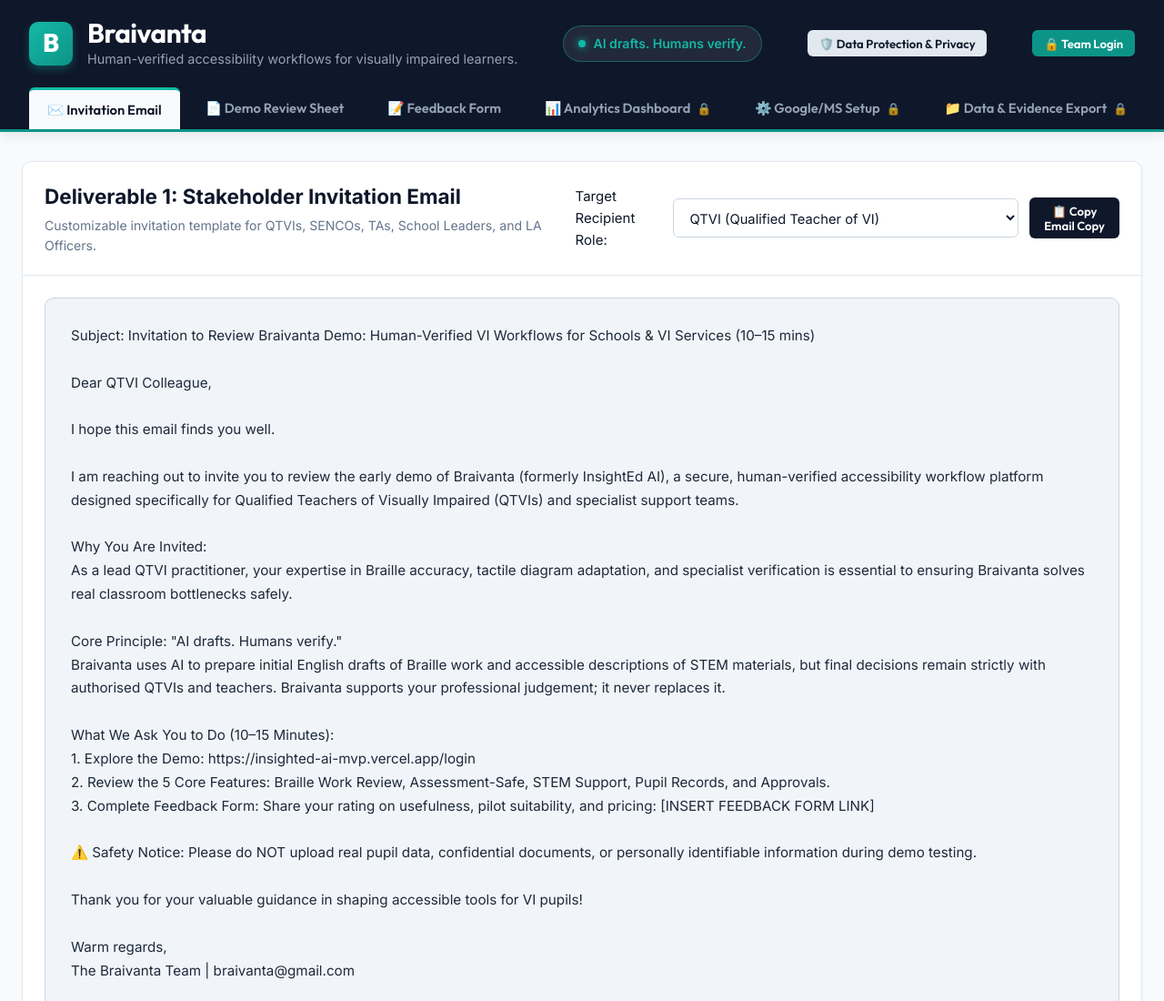
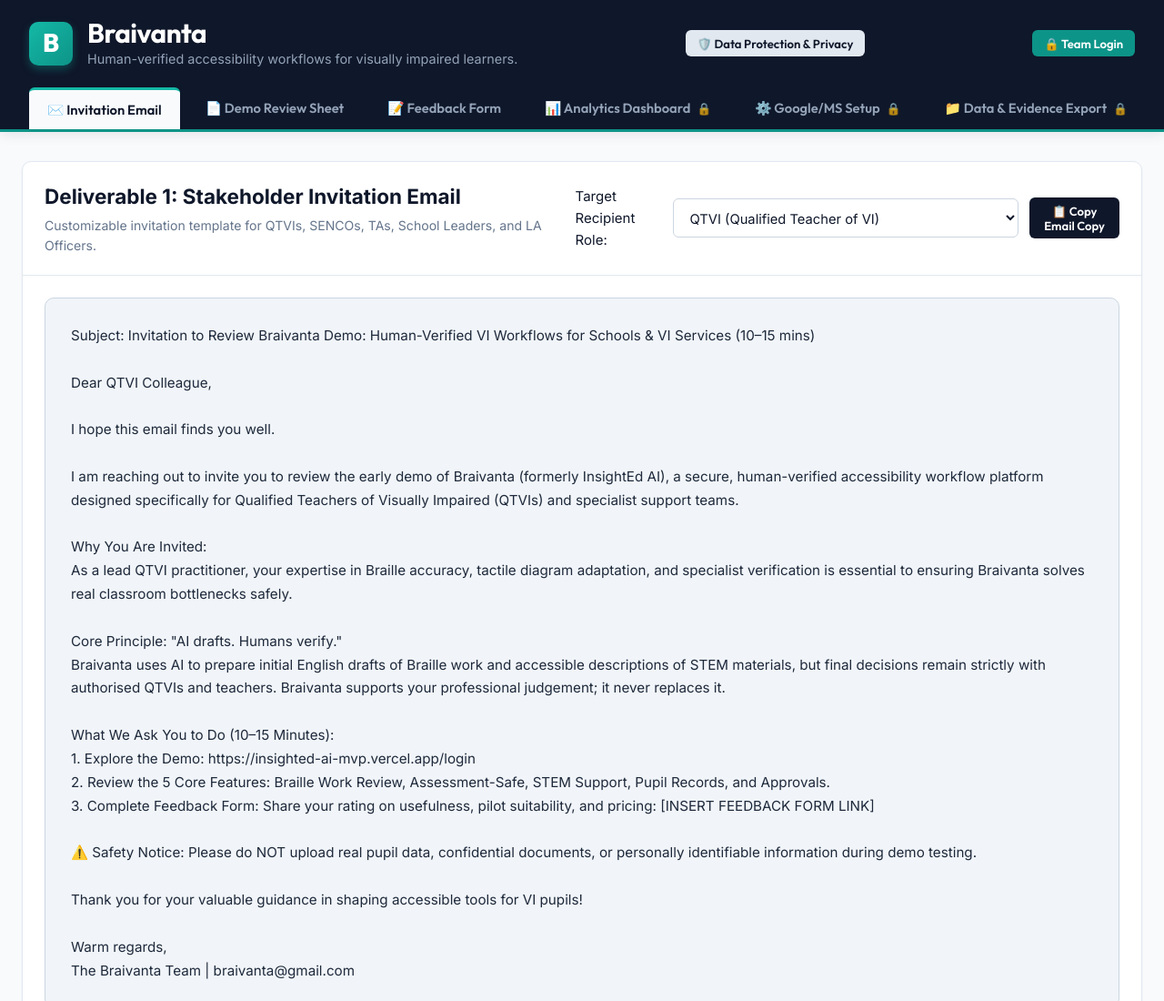
Before and after one commit to nocturnal005/braivanta, a plain HTML site: page index.html in a window 1280 px wide. Shown: the top 1100 px of the page at 91% size. Drawn offline with nearby package versions, Linux system fonts and the light colour scheme.

Commit message:
Remove 'AI drafts. Humans verify.' header pill badge

```diff
--- a/index.html
+++ b/index.html
@@ -24,10 +24,6 @@
           <h1 class="brand-title">Braivanta</h1>
           <p class="brand-tagline">Human-verified accessibility workflows for visually impaired learners.</p>
         </div>
-      </div>
-      <div class="principle-pill">
-        <span class="pulse-dot"></span>
-        <span>AI drafts. Humans verify.</span>
       </div>
       <button class="btn btn-sm btn-secondary no-print" onclick="openPrivacyModal()">🛡️ Data Protection & Privacy</button>
       <button id="admin-auth-btn" class="btn btn-sm btn-teal no-print" onclick="openAdminAuthModal()">🔒 Team Login</button>
```
